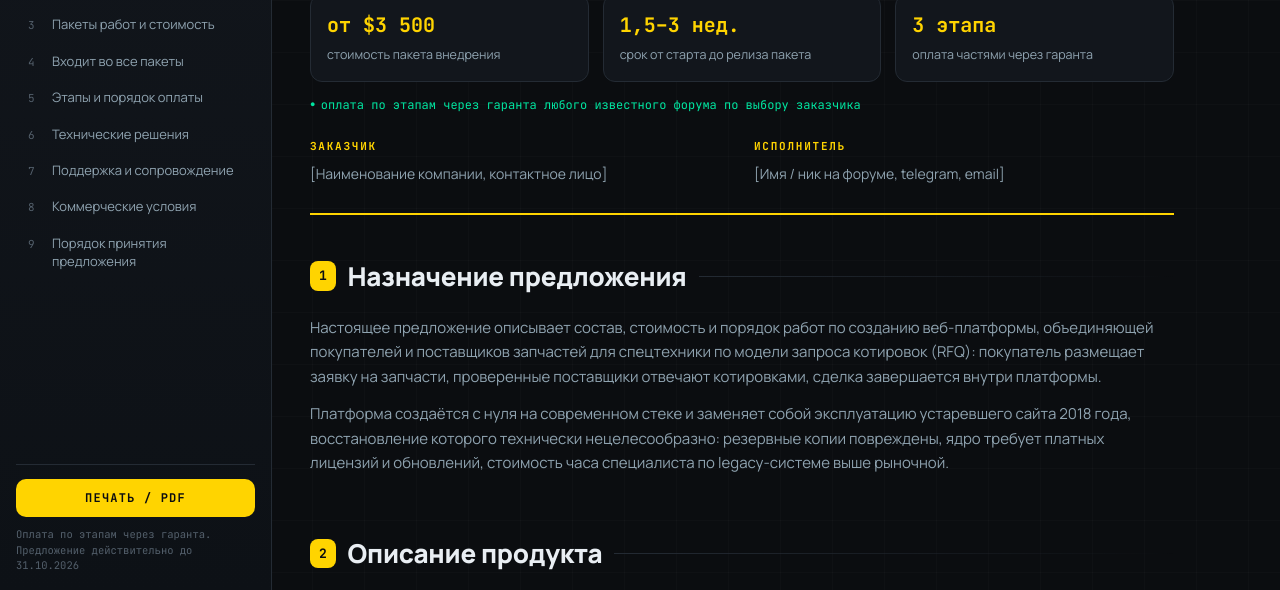
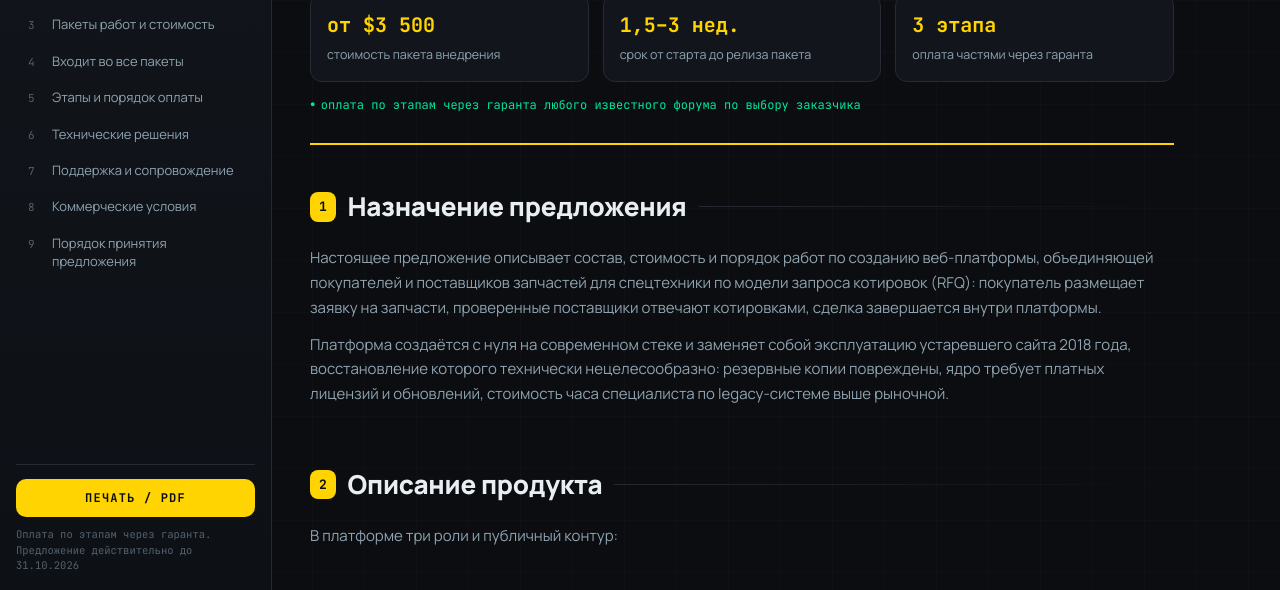
Before and after one commit to HighSeek/kp-supply, a plain HTML site: page index.html in a window 1280 px wide. Shown: the part 208-798 px from the top of the page. Drawn offline with Linux system fonts and the light colour scheme.

Commit message:
Add files via upload

```diff
--- a/index.html
+++ b/index.html
@@ -204,10 +204,7 @@ footer .mono{font-size:12px;color:#54606c}
     <div><b>3 этапа</b><span>оплата частями через гаранта</span></div>
   </div>
   <div class="payline">оплата по этапам через гаранта любого известного форума по выбору заказчика</div>
-  <div class="parties">
-    <div><b>Заказчик</b><span>[Наименование компании, контактное лицо]</span></div>
-    <div><b>Исполнитель</b><span>[Имя / ник на форуме, telegram, email]</span></div>
-  </div>
+
 </header>
 
 <section id="s1">
@@ -378,12 +375,11 @@ footer .mono{font-size:12px;color:#54606c}
     <li>Исполнитель разворачивает тестовый стенд и начинает работы в течение 2 рабочих дней.</li>
     <li>Еженедельные демонстрации; приёмка этапа освобождает оплату и открывает следующий этап.</li>
   </ol>
-  <p>Вопросы и уточнения по предложению: <span class="hl mono">[telegram / email / ник на форуме]</span>.</p>
+
 </section>
 
 <footer>
-  <p>Исполнитель: [Имя / ник на форуме, telegram, email]. Коммерческое предложение № SP-2026-01 от 29.09.2026, действительно до 31.10.2026.</p>
-  <p class="mono">сформировано 29.09.2026 · оплата по этапам через гаранта</p>
+
 </footer>
 
 </main>
```
